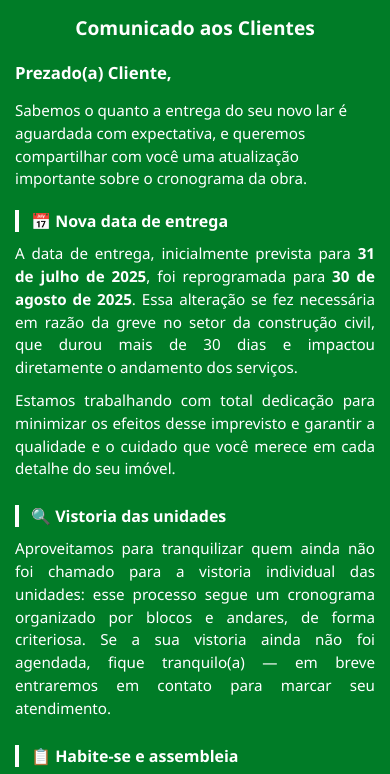
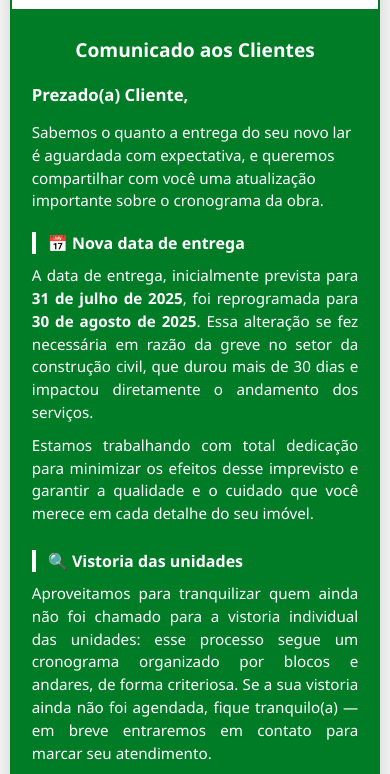
Before and after one commit to jocielefranca/Belvedere, a plain HTML site: page index.html in a window 390 px wide. Shown: the part 153-927 px from the top of the page. Drawn offline with Linux system fonts and the light colour scheme.

Commit message:
Update index.html

```diff
--- a/index.html
+++ b/index.html
@@ -19,16 +19,19 @@
 
   body {
     font-family: 'Segoe UI', sans-serif;
-    background-color: var(--branco);
+    background-color: #f5f5f5;
     padding: 0;
     margin: 0;
   }
 
   .container {
-    max-width: 400px;
-    margin: 0 auto;
+    max-width: 600px;
+    margin: 20px auto;
     background-color: var(--branco);
     overflow: hidden;
+    border-radius: 16px;
+    box-shadow: 0 6px 20px rgba(0, 0, 0, 0.15);
+    border: 2px solid var(--verde-nordeste);
   }
 
   .header {
@@ -45,7 +48,7 @@
 
   .content {
     background-color: var(--verde-nordeste);
-    padding: 25px 20px;
+    padding: 35px 30px;
     color: var(--branco);
   }
 
@@ -113,13 +116,14 @@
     border-top: 1px solid rgba(255, 255, 255, 0.3);
   }
 
-  @media (max-width: 420px) {
+  @media (max-width: 640px) {
     .container {
-      max-width: 100%;
+      max-width: 95%;
+      margin: 15px auto;
     }
 
     .content {
-      padding: 20px 15px;
+      padding: 25px 20px;
     }
 
     .header img {
```
